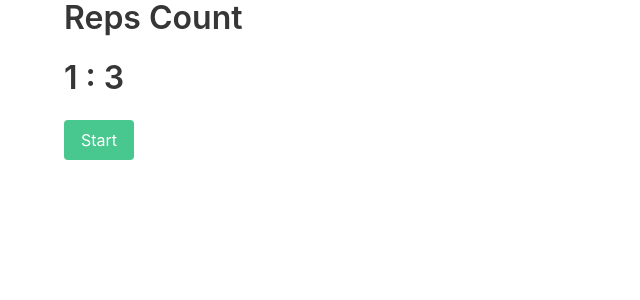
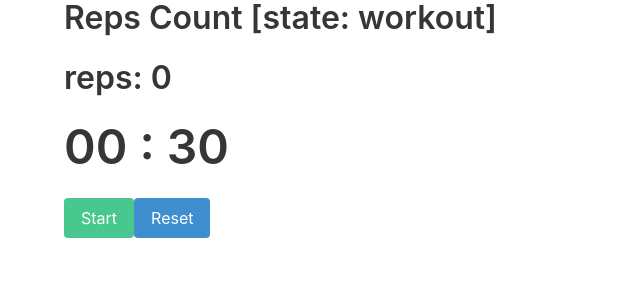
Before and after one commit to saurabh1043/RepsCount, a Nuxt app: page / in a window 1280 px wide. Shown: the top 300 px of the page, without its empty margins (0-640 px from the left). Built offline with nearby package versions, Linux system fonts and the light colour scheme.

Commit message:
add reps

```diff
--- a/components/Timer.vue
+++ b/components/Timer.vue
@@ -1,6 +1,6 @@
 <template>
-  <h1 class="title">
-    {{ this.minutes }} : {{ this.seconds }}
+  <h1 class="title is-1">
+    {{ this.minutes | numeral('00') }} : {{ this.seconds | numeral('00') }}
   </h1>
 </template>
 
@@ -16,6 +16,10 @@ export default {
     start: {
       type: Boolean,
       default: false
+    },
+    resetted: {
+      type: Boolean,
+      default: true
     }
   },
 
@@ -49,6 +53,12 @@ export default {
       } else {
         clearInterval(this.timer)
       }
+    },
+    resetted (data) {
+      if (data) {
+        this.minutes = this.time.minutes
+        this.seconds = this.time.seconds
+      }
     }
   },
 
--- a/nuxt.config.js
+++ b/nuxt.config.js
@@ -48,5 +48,9 @@ module.exports = {
 
   modules: [
     '@nuxtjs/pwa',
+  ],
+
+  plugins: [
+    '@/plugins/filters.js'
   ]
 }
--- a/pages/index.vue
+++ b/pages/index.vue
@@ -1,15 +1,22 @@
 <template>
   <section class="container">
     <h1 class="title">
-      Reps Count
+      Reps Count [state: {{ currentRepState.state }}]
     </h1>
-    <Timer :time="time" :start="startTiming" @timeout="startTiming = false" />
+    <h3 class="title">reps: {{ repCount }}</h3>
+    <Timer :time="currentRepState" :start="startTiming" :resetted="repCount === 0" @timeout="timeout" />
     <button
       class="button"
       :class="startTiming ? 'is-danger' : 'is-success'"
       @click="startTimer"
     >
       {{ startTiming ? 'Stop' : 'Start'}}
+    </button>
+    <button
+      class="button is-info"
+      @click="resetTimer"
+    >
+      Reset
     </button>
   </section>
 </template>
@@ -25,16 +32,36 @@ export default {
   data () {
     return {
       startTiming: false,
-      time: {
-        minutes: 1,
-        seconds: 3
-      }
+      rep: [
+        { state: 'workout', minutes: 0, seconds: 30 },
+        { state: 'rest', minutes: 0, seconds: 10 }
+      ],
+      repState: 0,
+      repCount: 0,
+      continue: false
+    }
+  },
+
+  computed: {
+    currentRepState () {
+      return this.rep[this.repState]
     }
   },
 
   methods: {
     startTimer () {
       this.startTiming = !this.startTiming
+    },
+    timeout () {
+      this.startTiming = this.continue
+      if (++this.repState >= this.rep.length) {
+        this.repState = 0
+        ++this.repCount
+      }
+    },
+    resetTimer () {
+      this.repState = 0
+      this.repCount = 0
     }
   }
 }
--- /dev/null
+++ b/plugins/filters.js
@@ -0,0 +1,12 @@
+import Vue from 'vue'
+import moment from 'moment'
+import numeral from 'numeral'
+
+Vue.filter('moment', (date, format) => {
+  return format ? moment(date).format(format) : moment(date).format('YYYY-MM-DD')
+})
+
+Vue.filter('numeral', (value, format, hideZero) => {
+  const data = format ? numeral(value).format(format) : numeral(value).format('0,0.[00]')
+  return hideZero && Number(data) === 0 ? '' : data
+})
```
